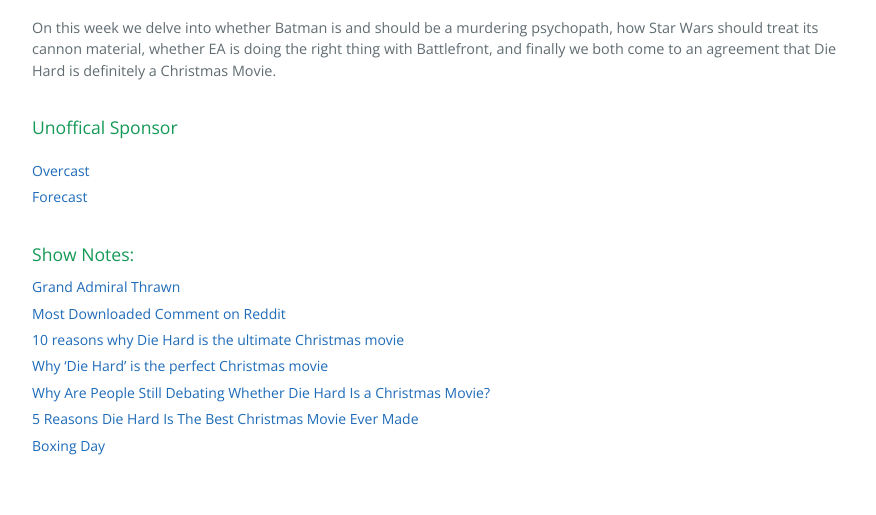
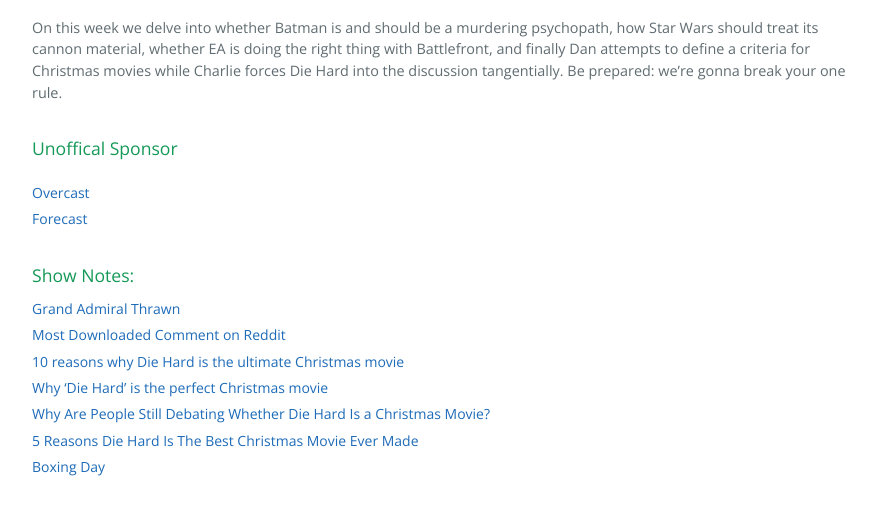
Before and after one commit to charliemchapman/atownfm, a Jekyll site: the page built from _posts/2017-12-06-episode-024.markdown, in a window 1280 px wide, cut to the strip 542-1117 px from the top of the page. Shown: the top 515 px of the strip, without its empty margins (192-1068 px from the left). Built offline with Jekyll 4.4.1, drawn with Linux system fonts in a browser that asks for light colours.

Commit message:
changed description back for dan

```diff
--- a/_posts/2017-12-06-episode-024.markdown
+++ b/_posts/2017-12-06-episode-024.markdown
@@ -8,7 +8,7 @@
 imageUrl: "http://atownfm.com/assets/a-town_logo_09.jpg"
 ---
 
-On this week we delve into whether Batman is and should be a murdering psychopath, how Star Wars should treat its cannon material, whether EA is doing the right thing with Battlefront, and finally we both come to an agreement that Die Hard is definitely a Christmas Movie.
+On this week we delve into whether Batman is and should be a murdering psychopath, how Star Wars should treat its cannon material, whether EA is doing the right thing with Battlefront, and finally Dan attempts to define a criteria for Christmas movies while Charlie forces Die Hard into the discussion tangentially. Be prepared: we’re gonna break your one rule.
 
 #### Unoffical Sponsor
 - [Overcast](https://overcast.fm)
```
